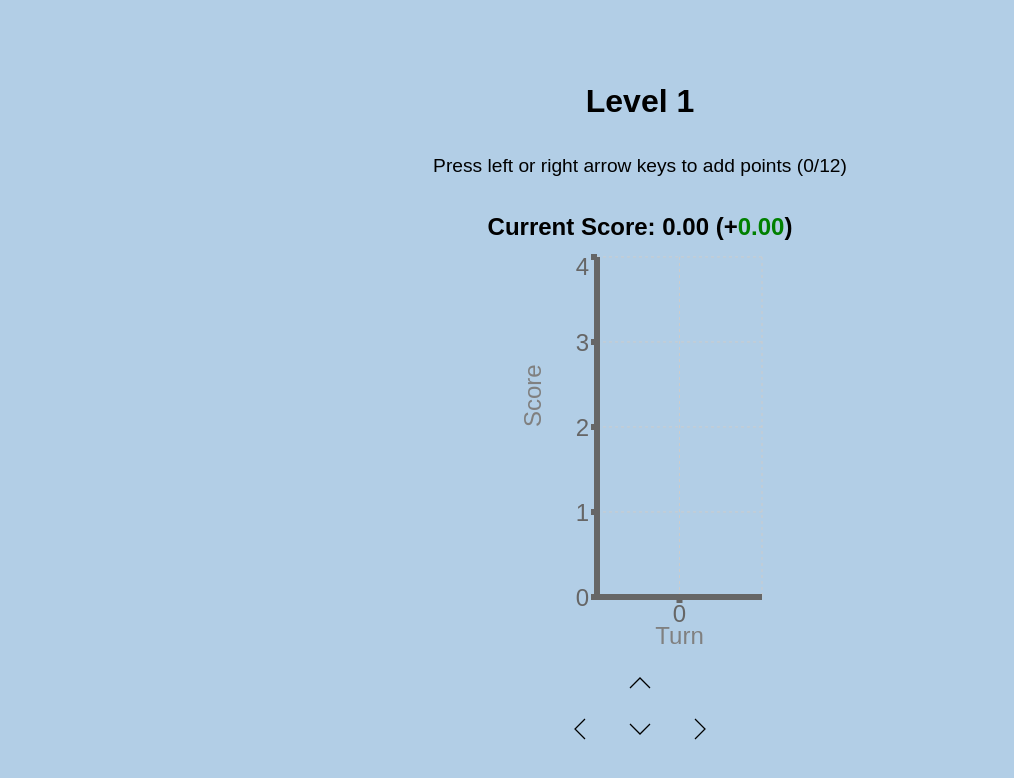
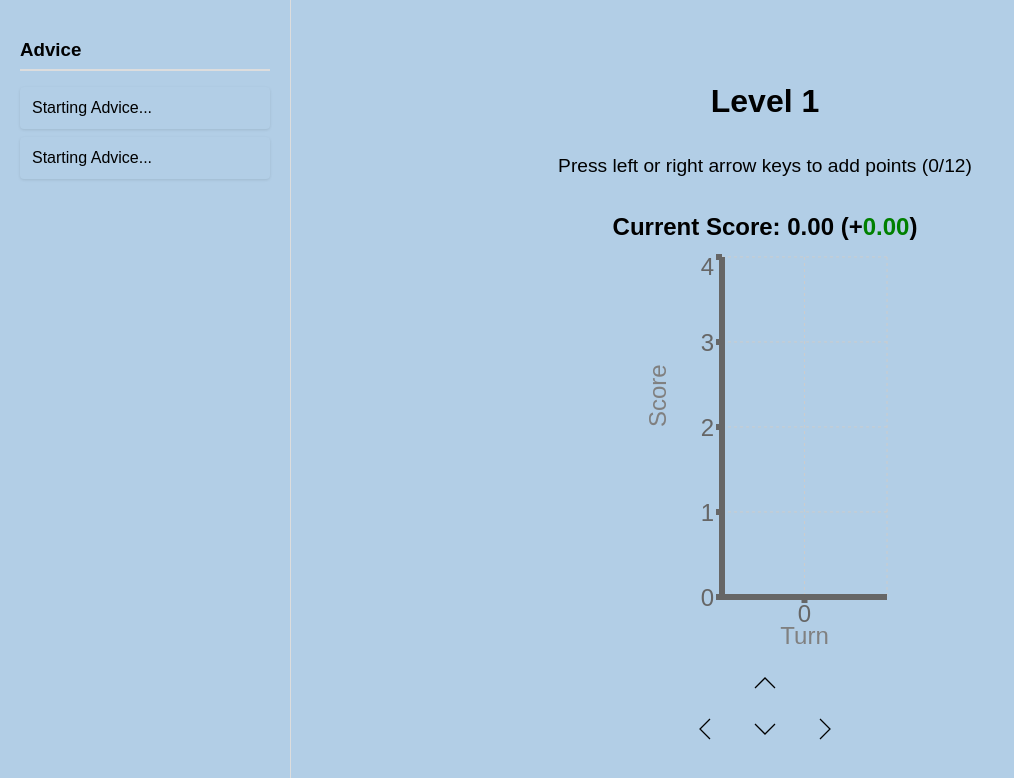
Before and after one commit to mbrehove/knowable, a Next.js app: page / in a window 1280 px wide. Both pictures are taken after a click on the button "Press Enter to Continue". Shown: the top 778 px of the page, without its empty margins (0-1014 px from the left). Built offline with nearby package versions, Linux system fonts and the light colour scheme.

Commit message:
got first version of advice side pannel to work

```diff
--- a/package.json
+++ b/package.json
@@ -12,6 +12,7 @@
     "@prisma/client": "^6.0.0",
     "@supabase/supabase-js": "^2.47.7",
     "@svgr/webpack": "^8.1.0",
+    "dompurify": "^3.2.3",
     "next": "^15.1.0",
     "react": "^18.3.1",
     "react-dom": "^18.3.1",
--- a/src/app/globals.css
+++ b/src/app/globals.css
@@ -125,6 +125,44 @@ button:focus {
   transform: rotate(270deg);
 }
 
+.game-container {
+  margin-left: 250px;
+}
+
+.advice-panel {
+  position: fixed;
+  left: 0;
+  top: 0;
+  bottom: 0;
+  width: 250px;
+  background-color: #b2cee6;
+  padding: 20px;
+  border-right: 1px solid #ddd;
+  overflow-y: auto;
+}
+
+
+
+.advice-panel h3 {
+  margin-bottom: 16px;
+  padding-bottom: 8px;
+  border-bottom: 2px solid #ddd;
+}
+
+.advice-panel ul {
+  list-style: none;
+  padding: 0;
+  margin: 0;
+}
+
+.advice-panel li {
+  padding: 12px;
+  margin-bottom: 8px;
+  background-color: #b2cee6;
+  border-radius: 4px;
+  box-shadow: 0 1px 3px rgba(0, 0, 0, 0.1);
+}
+
 .level-complete-screen {
   display: flex;
   flex-direction: column;
--- /dev/null
+++ b/src/components/AdvicePanel.tsx
@@ -0,0 +1,27 @@
+// AdvicePanel.tsx
+import React from 'react'
+import DOMPurify from 'dompurify' // Add this for security
+
+interface AdvicePanelProps {
+  adviceList: string[]
+}
+
+const AdvicePanel: React.FC<AdvicePanelProps> = ({ adviceList }) => {
+  return (
+    <div className='advice-panel'>
+      <h3>Advice</h3>
+      <ul>
+        {adviceList.map((advice, index) => (
+          <li
+            key={index}
+            dangerouslySetInnerHTML={{
+              __html: DOMPurify.sanitize(advice)
+            }}
+          />
+        ))}
+      </ul>
+    </div>
+  )
+}
+
+export default AdvicePanel
--- a/src/components/GameScreen.tsx
+++ b/src/components/GameScreen.tsx
@@ -1,4 +1,5 @@
 import React, { useState, useEffect, useCallback } from 'react'
+import AdvicePanel from './AdvicePanel'
 import { LevelConfig, Description } from '../utils/levelConfig' // Assuming levelConfig is in the same directory
 import ScorePlot from './ScorePlot' // Assuming ScorePlot is a React component
 import Arrow from '../../public/arrow.svg'
@@ -32,6 +33,12 @@ const GameScreen: React.FC<GameScreenProps> = ({
     []
   )
   const [lastKeyPressTime, setLastKeyPressTime] = useState(Date.now())
+  const [adviceList, setAdviceList] = useState<string[]>([])
+
+  // Function to add new advice
+  const addAdvice = (newAdvice: string) => {
+    setAdviceList([...adviceList, newAdvice])
+  }
 
   useEffect(() => {
     // Reset points and steps when the level changes
@@ -39,8 +46,10 @@ const GameScreen: React.FC<GameScreenProps> = ({
     setStepsTaken(0)
     setKeyHistory([])
     setLastKeyPressTime(Date.now())
+    addAdvice('Starting Advice...')
   }, [level, config])
 
+  // Apply scoring logic, udpat scores.
   const processKeyPress = useCallback(
     (key: string) => {
       const currentTime = Date.now()
@@ -69,6 +78,7 @@ const GameScreen: React.FC<GameScreenProps> = ({
     [lastKeyPressTime, config, keyHistory, points, xDomain]
   )
 
+  // Handle all key presses and pass arrow keys to processKeyPress
   const handleKeyPress = useCallback(
     (event: KeyboardEvent) => {
       if (
@@ -83,6 +93,7 @@ const GameScreen: React.FC<GameScreenProps> = ({
     [config.maxSteps, stepsTaken, processKeyPress]
   )
 
+  // Add the keypress listener
   useEffect(() => {
     window.addEventListener('keydown', handleKeyPress)
     return () => {
@@ -98,6 +109,7 @@ const GameScreen: React.FC<GameScreenProps> = ({
     handleKeyPress
   ])
 
+  // Advance level if they're on the last step
   useEffect(() => {
     // Check if the level is complete
     if (stepsTaken >= config.maxSteps) {
@@ -114,6 +126,8 @@ const GameScreen: React.FC<GameScreenProps> = ({
   }, [stepsTaken, config, onLevelComplete, points, keyHistory])
 
   return (
+    <div className='game-container'>
+      <AdvicePanel adviceList={adviceList} />
       <div className='container'>
         <h2 className='title'>Level {level}</h2>
         <p className='subtitle'>
@@ -128,10 +142,16 @@ const GameScreen: React.FC<GameScreenProps> = ({
             </button>
           </div>
           <div className='arrow-buttons'>
-          <button className='left' onClick={() => processKeyPress('ArrowLeft')}>
+            <button
+              className='left'
+              onClick={() => processKeyPress('ArrowLeft')}
+            >
               <Arrow className='left-arrow' />
             </button>
-          <button className='down' onClick={() => processKeyPress('ArrowDown')}>
+            <button
+              className='down'
+              onClick={() => processKeyPress('ArrowDown')}
+            >
               <Arrow className='down-arrow' />
             </button>
             <button
@@ -143,6 +163,7 @@ const GameScreen: React.FC<GameScreenProps> = ({
           </div>
         </div>
       </div>
+    </div>
   )
 }
 
```
Also changed, not shown: TODO.txt, notes.txt, 1 other file (tests, documents, lock files or other folders). Lines whose indentation alone changed are shown as unchanged.
